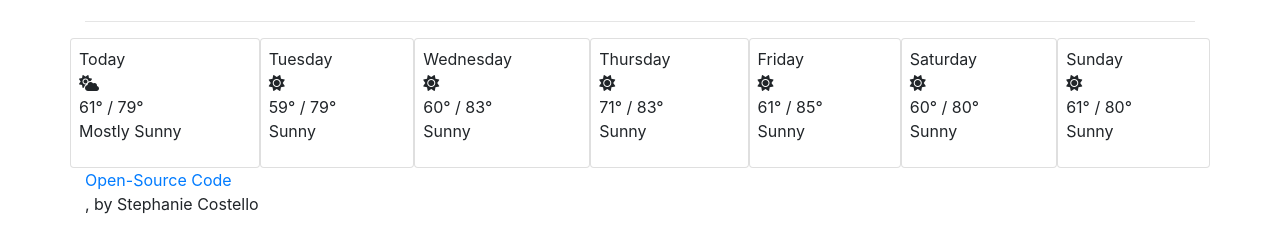
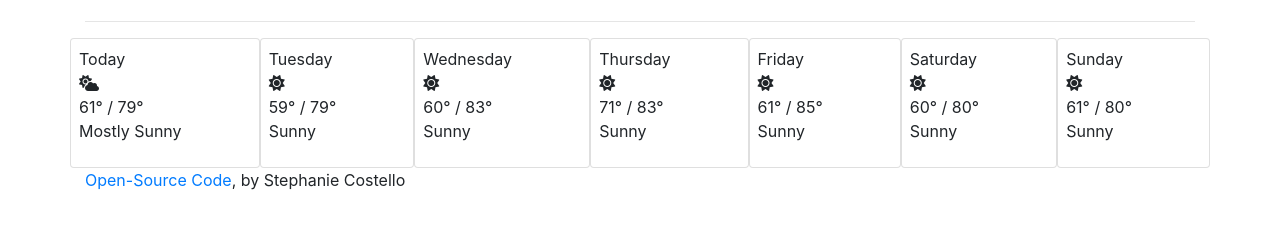
Before and after one commit to scostello08/Vanilla_WeatherApp, a plain HTML site: page index.html in a window 1280 px wide. Shown: the part 622-854 px from the top of the page. After the commit the page ends 814 px from the top, so only its background shows below. Drawn offline with nearby package versions, Linux system fonts and the light colour scheme; a web font is replaced by a local one.

Commit message:
Updated P tag

```diff
--- a/index.html
+++ b/index.html
@@ -179,7 +179,7 @@
           </form>
         </div>
       </div>
-      <a href="https://github.com/scostello08/Vanilla_WeatherApp" id="source code">Open-Source Code</a><p>, by Stephanie Costello</p>
+      <a href="https://github.com/scostello08/Vanilla_WeatherApp" id="source code">Open-Source Code</a>, by Stephanie Costello
     </div>
     <script src="src/index.js"></script>
   </body>
```
